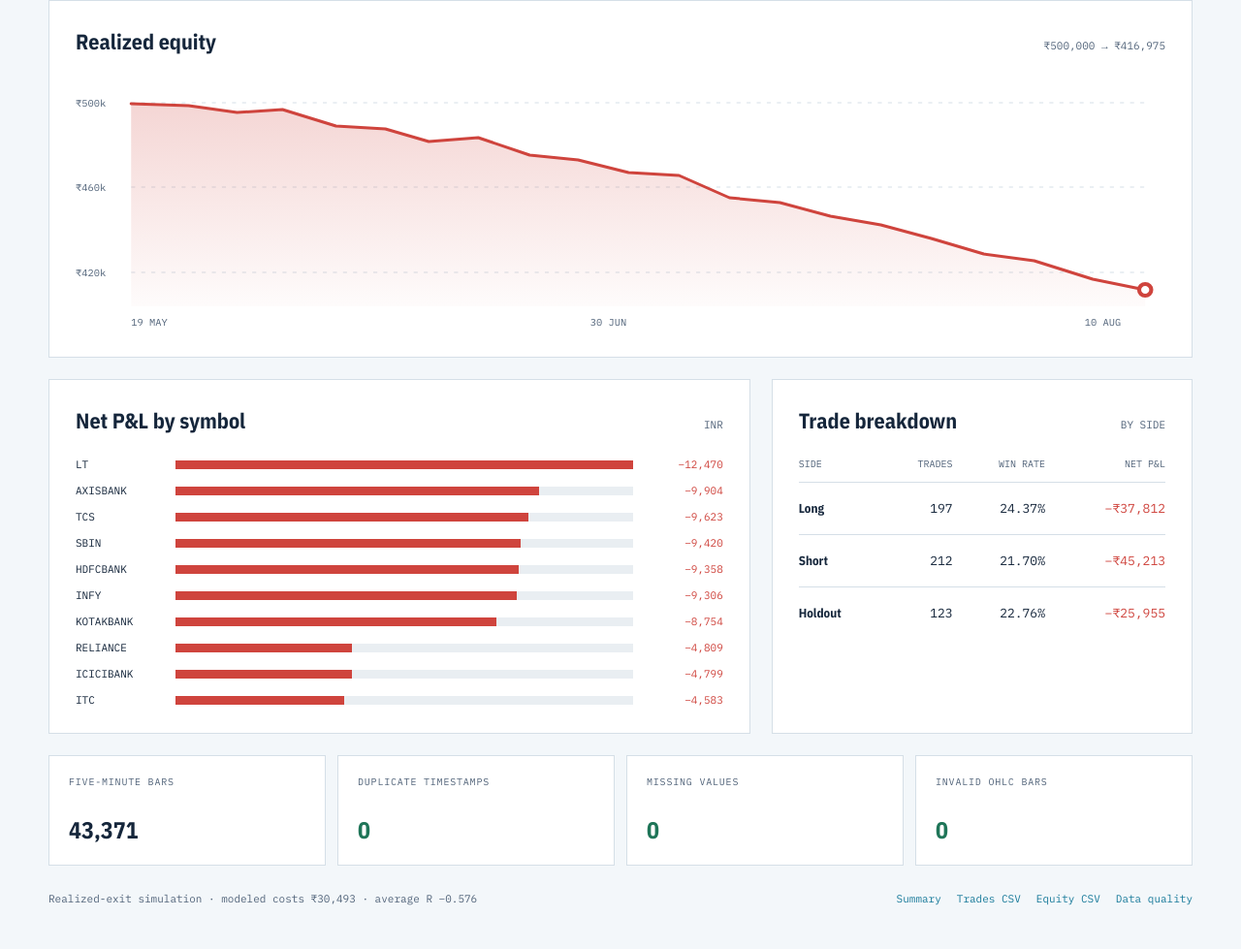
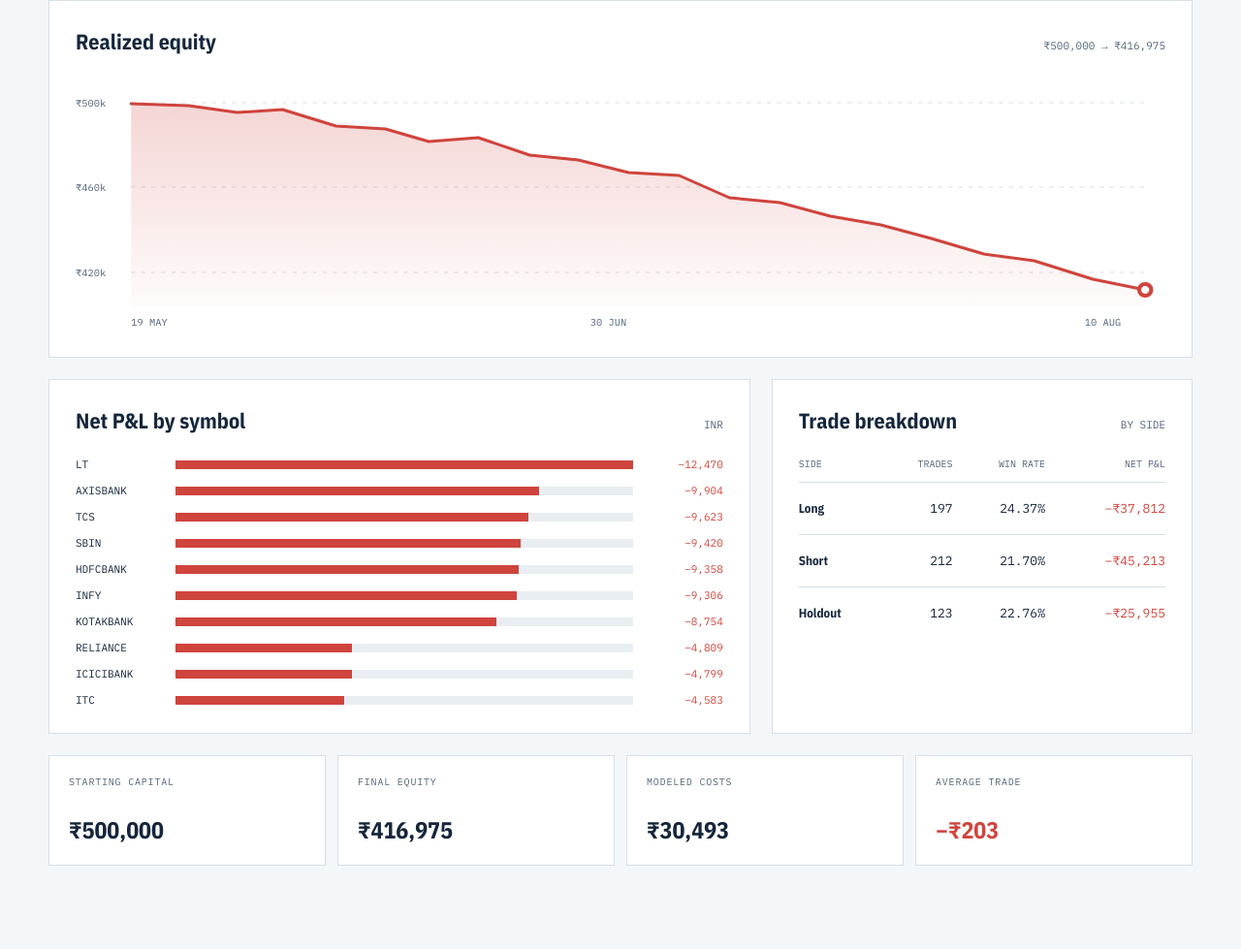
Before and after one commit to RakheebShaik-web/stock-options-strategy-dashboard, a website: page index.html in a window 1280 px wide. Shown: the part 294-1273 px from the top of the page at 97% size. After the commit the page ends 1229 px from the top, so only its background shows below. Drawn offline with nearby package versions, Linux system fonts and the light colour scheme.

Commit message:
Refine dashboard as showcase only

```diff
--- a/index.html
+++ b/index.html
@@ -81,10 +81,7 @@
     .health-value { margin-top: 12px; font: 750 24px var(--display); }
     .health-value.ok { color: var(--green); }
 
-    footer { padding: 26px 0 42px; display: flex; justify-content: space-between; gap: 20px; color: var(--slate); font: 11px/1.5 var(--mono); }
-    .downloads { display: flex; flex-wrap: wrap; gap: 16px; }
-    .downloads a { color: var(--blue); text-decoration: none; border-bottom: 1px solid transparent; }
-    .downloads a:hover { border-color: currentColor; }
+    .bottom-space { height: 42px; }
 
     @media (max-width: 900px) {
       .kpis { grid-template-columns: repeat(3, 1fr); }
@@ -104,7 +101,6 @@
       .kpi:nth-last-child(-n+2) { border-bottom: 0; }
       .health { grid-template-columns: 1fr 1fr; }
       .bar-row { grid-template-columns: 75px 1fr 76px; gap: 7px; }
-      footer { flex-direction: column; }
     }
     @media (prefers-reduced-motion: reduce) { .fill { animation: none; } }
   </style>
@@ -168,17 +164,13 @@
       </section>
     </div>
 
-    <section class="health" aria-label="Data health metrics">
-      <div class="health-item"><div class="label">Five-minute bars</div><div class="health-value">43,371</div></div>
-      <div class="health-item"><div class="label">Duplicate timestamps</div><div class="health-value ok">0</div></div>
-      <div class="health-item"><div class="label">Missing values</div><div class="health-value ok">0</div></div>
-      <div class="health-item"><div class="label">Invalid OHLC bars</div><div class="health-value ok">0</div></div>
+    <section class="health" aria-label="Additional performance metrics">
+      <div class="health-item"><div class="label">Starting capital</div><div class="health-value">₹500,000</div></div>
+      <div class="health-item"><div class="label">Final equity</div><div class="health-value">₹416,975</div></div>
+      <div class="health-item"><div class="label">Modeled costs</div><div class="health-value">₹30,493</div></div>
+      <div class="health-item"><div class="label">Average trade</div><div class="health-value negative">−₹203</div></div>
     </section>
-
-    <footer>
-      <span>Realized-exit simulation · modeled costs ₹30,493 · average R −0.576</span>
-      <nav class="downloads"><a href="data/summary.json">Summary</a><a href="data/trades.csv">Trades CSV</a><a href="data/equity.csv">Equity CSV</a><a href="data/data_quality.json">Data quality</a></nav>
-    </footer>
+    <div class="bottom-space" aria-hidden="true"></div>
   </main>
 </body>
 </html>
```
